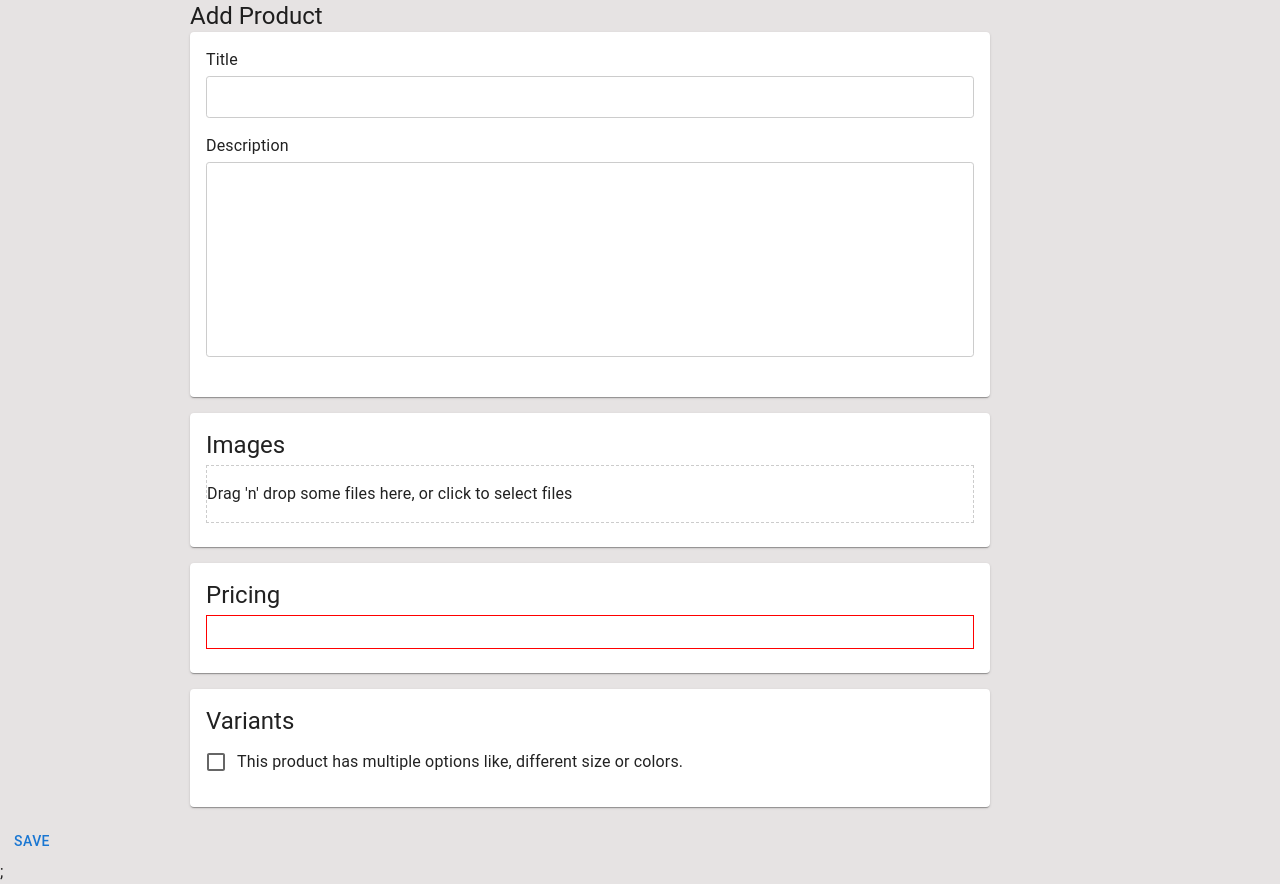
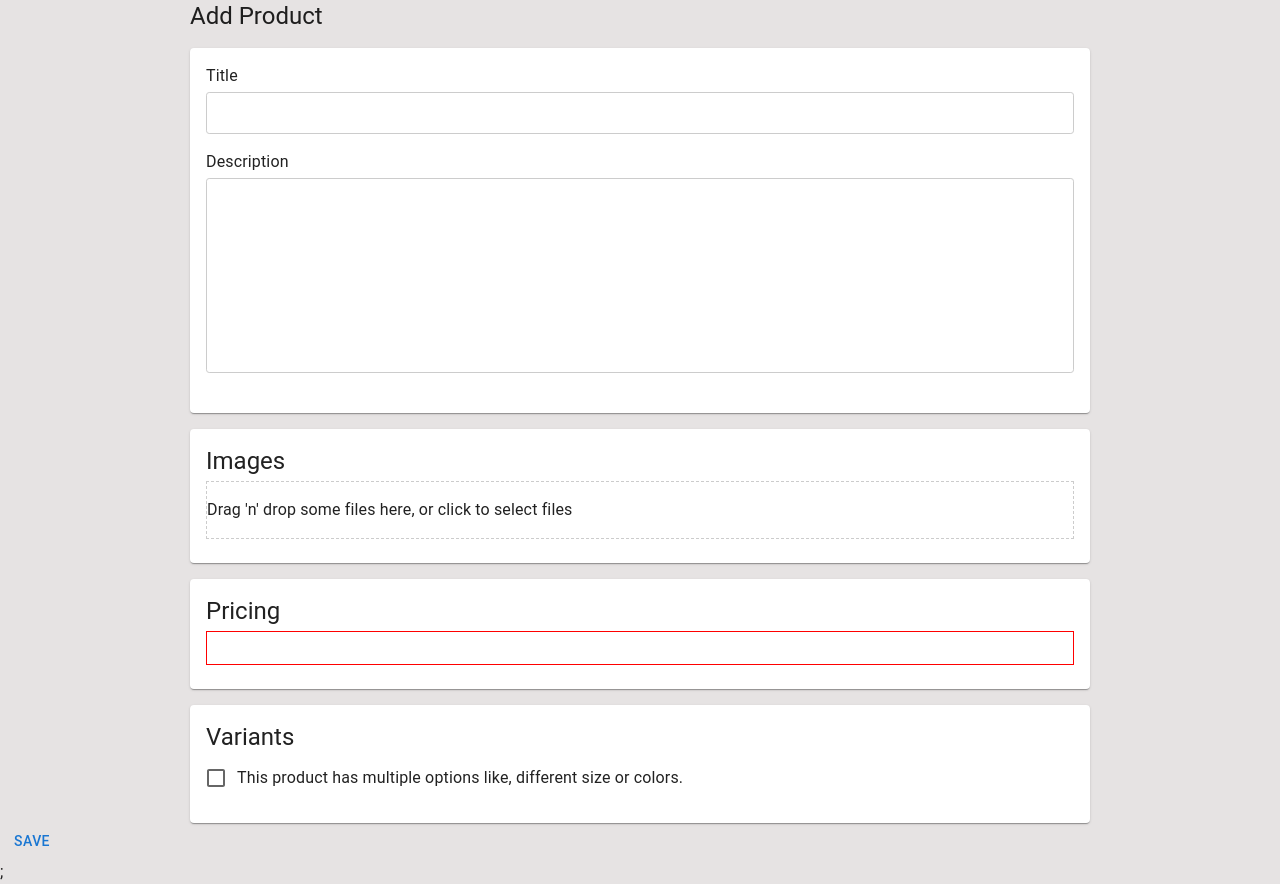
Before and after one commit to EvrenKayali/commerce, a React (Create React App) app in the folder Commerce/ClientApp/: page /product in a window 1280 px wide. Built offline with nearby package versions, Linux system fonts and the light colour scheme.

Commit message:
feat: remove card props

```diff
--- a/Commerce/ClientApp/src/Product.tsx
+++ b/Commerce/ClientApp/src/Product.tsx
@@ -1,4 +1,4 @@
-import { Typography, Box, Button } from "@mui/material";
+import { Typography, Button, Stack } from "@mui/material";
 import { useForm, FormProvider } from "react-hook-form";
 import BasicInfo from "./product/BasicInfo";
 import Images from "./product/Images";
@@ -8,6 +8,7 @@ import Variants from "./product/Variants";
 type FormValues = {
   title: string;
   description: string;
+  images: FileList;
   variants: {
     name: string;
     value: string;
@@ -24,13 +25,13 @@ export const Product: React.FC = () => {
   return (
     <FormProvider {...methods}>
       <form onSubmit={methods.handleSubmit(onSubmit)}>
-        <Box width="900px" margin="0 auto">
+        <Stack width="900px" margin="0 auto" spacing={2}>
           <Typography variant="h5">Add Product</Typography>
           <BasicInfo />
           <Images />
           <Pricing />
           <Variants />
-        </Box>
+        </Stack>
         <Button type="submit">Save</Button>
       </form>
     </FormProvider>
--- a/Commerce/ClientApp/src/product/BasicInfo.tsx
+++ b/Commerce/ClientApp/src/product/BasicInfo.tsx
@@ -4,7 +4,7 @@ import { useFormContext } from "react-hook-form";
 export default function BasicInfo() {
   const { register } = useFormContext();
   return (
-    <Card sx={{ width: "50rem", marginBottom: "1rem" }}>
+    <Card>
       <CardContent>
         <Box mb="1rem">
           <Typography mb="0.25rem">Title</Typography>
--- a/Commerce/ClientApp/src/product/Images.tsx
+++ b/Commerce/ClientApp/src/product/Images.tsx
@@ -18,7 +18,7 @@ export default function Images() {
     },
   });
   return (
-    <Card sx={{ width: "50rem", marginBottom: "1rem" }}>
+    <Card>
       <CardContent>
         <Typography variant="h5" mb="0.25rem">
           Images
--- a/Commerce/ClientApp/src/product/Pricing.tsx
+++ b/Commerce/ClientApp/src/product/Pricing.tsx
@@ -1,7 +1,7 @@
 import { Card, CardContent, Typography, InputBase } from "@mui/material";
 export default function Pricing() {
   return (
-    <Card sx={{ width: "50rem", marginBottom: "1rem" }}>
+    <Card>
       <CardContent>
         <Typography variant="h5" mb="0.25rem">
           Pricing
--- a/Commerce/ClientApp/src/product/Variants.tsx
+++ b/Commerce/ClientApp/src/product/Variants.tsx
@@ -32,7 +32,7 @@ export default function Variants() {
     setHasVariants(checked);
   };
   return (
-    <Card sx={{ width: "50rem", marginBottom: "1rem" }}>
+    <Card>
       <CardContent>
         <Typography variant="h5" mb="0.25rem">
           Variants
```
